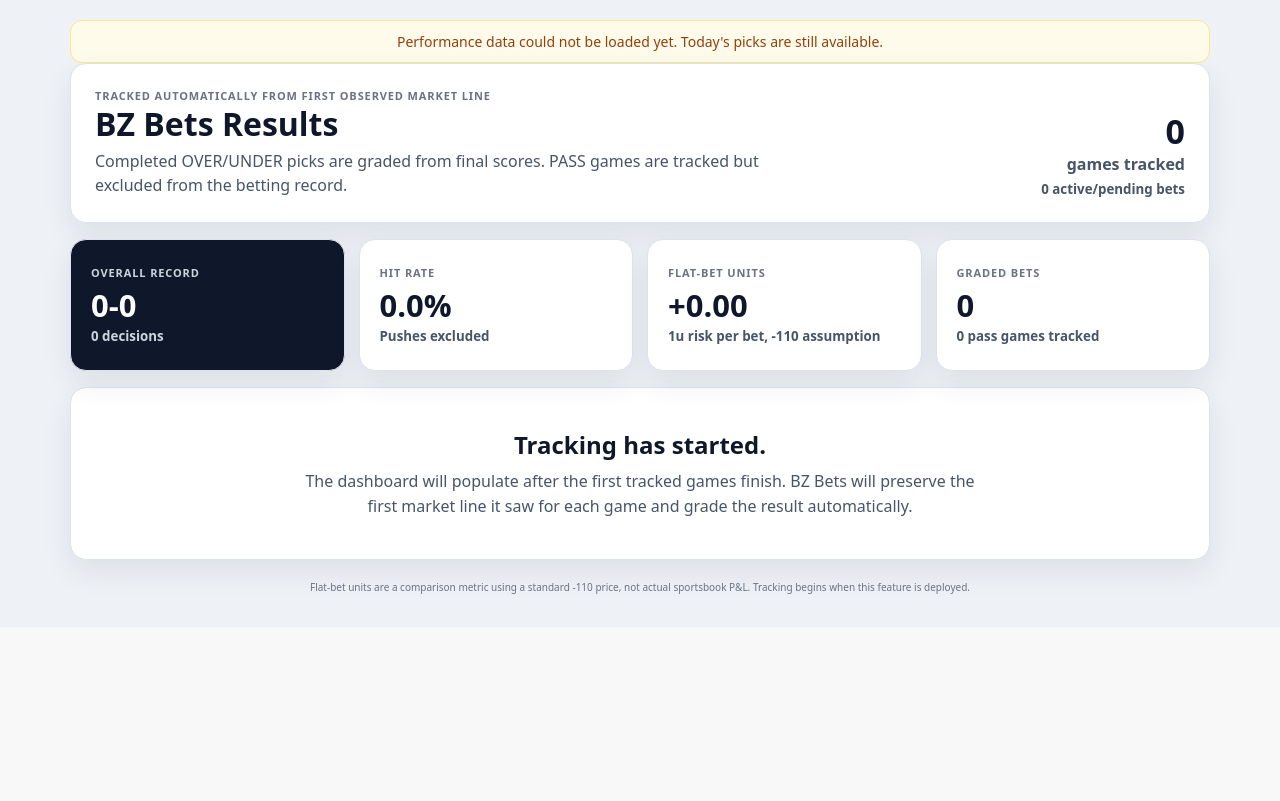
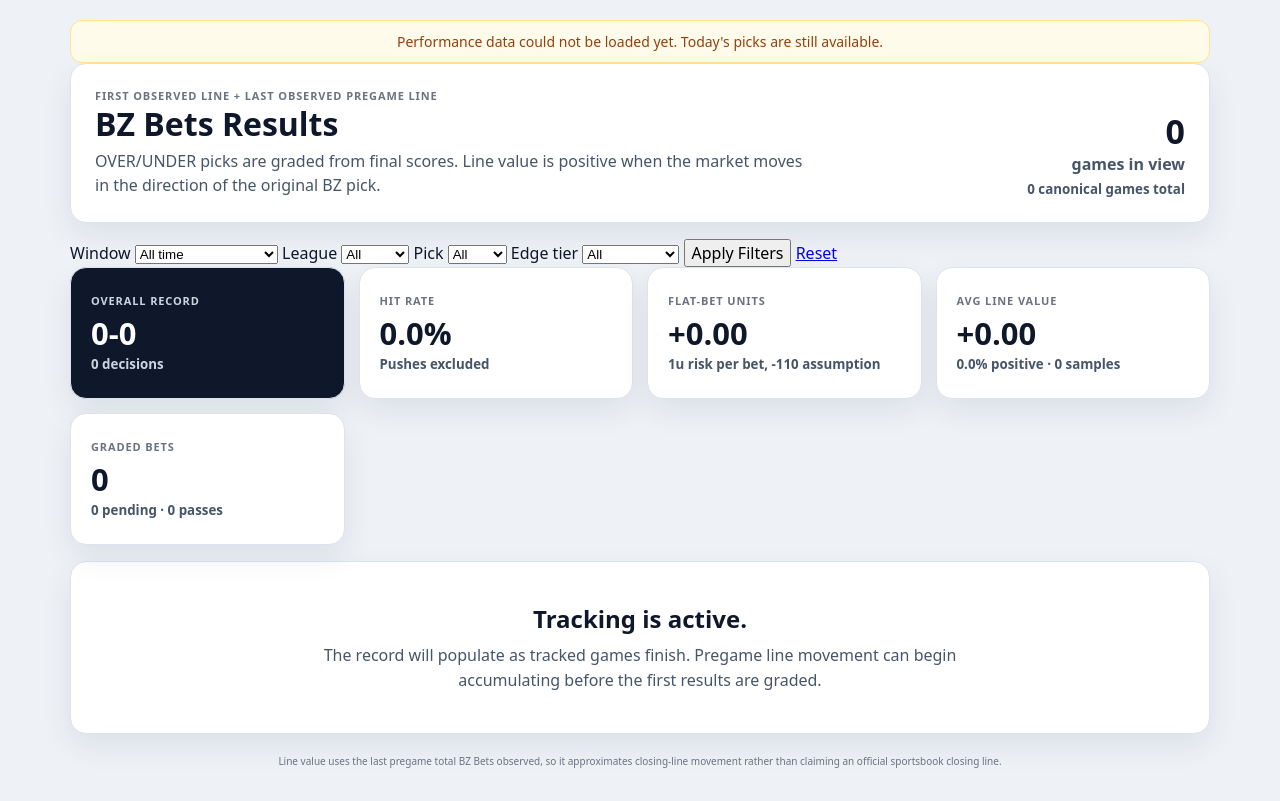
Before and after one commit to vzjavi/bzbetzpredictor, a Flask app: page /performance in a window 1280 px wide. Shown: the part 261-1062 px from the top of the page. Before the commit the page ends 855 px from the top, so only its background shows below. Run offline with Flask 3, Linux system fonts and the light colour scheme.

Commit message:
Add performance filters, line value and model version UI

```diff
--- a/templates/performance.html
+++ b/templates/performance.html
@@ -12,11 +12,7 @@
   <div class="page-wrap performance-page">
     <header class="site-header performance-header">
       <div class="brand">
-        {% if logo_url %}
-          <img src="{{ logo_url }}" alt="BZ Bets" class="brand-img">
-        {% else %}
-          <div class="brand-fallback">BZ BETS</div>
-        {% endif %}
+        {% if logo_url %}<img src="{{ logo_url }}" alt="BZ Bets" class="brand-img">{% else %}<div class="brand-fallback">BZ BETS</div>{% endif %}
         <div class="brand-sub">Model Performance</div>
       </div>
       <nav class="site-nav" aria-label="BZ Bets navigation">
@@ -28,19 +24,50 @@
     {% if dashboard.error %}
       <div class="status-banner">Performance data could not be loaded yet. Today's picks are still available.</div>
     {% endif %}
+    {% if dashboard.duplicates_ignored %}
+      <div class="integrity-banner">Data integrity check: {{ dashboard.duplicates_ignored }} duplicate raw row{% if dashboard.duplicates_ignored != 1 %}s{% endif %} ignored. Canonical matchup history is used for all records.</div>
+    {% endif %}
 
     <section class="performance-hero">
       <div>
-        <span class="eyebrow">Tracked automatically from first observed market line</span>
+        <span class="eyebrow">First observed line + last observed pregame line</span>
         <h1>BZ Bets Results</h1>
-        <p>Completed OVER/UNDER picks are graded from final scores. PASS games are tracked but excluded from the betting record.</p>
+        <p>OVER/UNDER picks are graded from final scores. Line value is positive when the market moves in the direction of the original BZ pick.</p>
       </div>
       <div class="tracking-meta">
         <strong>{{ dashboard.tracked_games }}</strong>
-        <span>games tracked</span>
-        <small>{{ dashboard.pending_bets }} active/pending bets</small>
+        <span>games in view</span>
+        <small>{{ dashboard.total_tracked_games }} canonical games total</small>
       </div>
     </section>
+
+    <form class="performance-filters" method="get" action="{{ url_for('performance') }}">
+      <label>Window
+        <select name="window">
+          <option value="all" {% if dashboard.filters.window == 'all' %}selected{% endif %}>All time</option>
+          <option value="7" {% if dashboard.filters.window == '7' %}selected{% endif %}>Last 7 days</option>
+          <option value="30" {% if dashboard.filters.window == '30' %}selected{% endif %}>Last 30 days</option>
+          <option value="season" {% if dashboard.filters.window == 'season' %}selected{% endif %}>Current season/year</option>
+        </select>
+      </label>
+      <label>League
+        <select name="league">
+          {% for value in ['ALL','MLB','NFL','NCAAF','NBA'] %}<option value="{{ value }}" {% if dashboard.filters.league == value %}selected{% endif %}>{{ value|title if value == 'ALL' else value }}</option>{% endfor %}
+        </select>
+      </label>
+      <label>Pick
+        <select name="pick">
+          {% for value in ['ALL','OVER','UNDER'] %}<option value="{{ value }}" {% if dashboard.filters.pick == value %}selected{% endif %}>{{ value|title }}</option>{% endfor %}
+        </select>
+      </label>
+      <label>Edge tier
+        <select name="tier">
+          {% for value in ['ALL','Strong Edge','Good Edge','Lean'] %}<option value="{{ value }}" {% if dashboard.filters.tier == value %}selected{% endif %}>{{ value|title if value == 'ALL' else value }}</option>{% endfor %}
+        </select>
+      </label>
+      <button type="submit">Apply Filters</button>
+      <a href="{{ url_for('performance') }}">Reset</a>
+    </form>
 
     <section class="metric-grid" aria-label="Overall model performance">
       <article class="metric-card primary-metric">
@@ -59,114 +86,66 @@
         <small>1u risk per bet, -110 assumption</small>
       </article>
       <article class="metric-card">
+        <span class="metric-label">Avg Line Value</span>
+        <strong class="{% if dashboard.clv.average > 0 %}positive{% elif dashboard.clv.average < 0 %}negative{% endif %}">{{ "%+.2f"|format(dashboard.clv.average) }}</strong>
+        <small>{{ dashboard.clv.positive_rate }}% positive · {{ dashboard.clv.count }} samples</small>
+      </article>
+      <article class="metric-card">
         <span class="metric-label">Graded Bets</span>
         <strong>{{ dashboard.graded_bets }}</strong>
-        <small>{{ dashboard.pass_games }} pass games tracked</small>
+        <small>{{ dashboard.pending_bets }} pending · {{ dashboard.pass_games }} passes</small>
       </article>
     </section>
 
     {% if dashboard.graded_bets == 0 %}
       <section class="empty-performance">
-        <h2>Tracking has started.</h2>
-        <p>The dashboard will populate after the first tracked games finish. BZ Bets will preserve the first market line it saw for each game and grade the result automatically.</p>
+        <h2>Tracking is active.</h2>
+        <p>The record will populate as tracked games finish. Pregame line movement can begin accumulating before the first results are graded.</p>
       </section>
     {% else %}
       <section class="breakdown-grid">
         <article class="breakdown-card">
-          <div class="section-heading compact-heading">
-            <div>
-              <span class="eyebrow">Where the model performs</span>
-              <h2>By League</h2>
-            </div>
-          </div>
-          <div class="breakdown-list">
-            {% for item in dashboard.by_league %}
-              <div class="breakdown-row">
-                <strong>{{ item.label }}</strong>
-                <span>{{ item.record }}</span>
-                <span>{{ "%.1f"|format(item.hit_rate) }}%</span>
-                <span class="{% if item.flat_units > 0 %}positive{% elif item.flat_units < 0 %}negative{% endif %}">{{ "%+.2f"|format(item.flat_units) }}u</span>
-              </div>
-            {% endfor %}
-          </div>
+          <div class="section-heading compact-heading"><div><span class="eyebrow">Where the model performs</span><h2>By League</h2></div></div>
+          <div class="breakdown-list">{% for item in dashboard.by_league %}<div class="breakdown-row"><strong>{{ item.label }}</strong><span>{{ item.record }}</span><span>{{ "%.1f"|format(item.hit_rate) }}%</span><span class="{% if item.flat_units > 0 %}positive{% elif item.flat_units < 0 %}negative{% endif %}">{{ "%+.2f"|format(item.flat_units) }}u</span></div>{% endfor %}</div>
         </article>
-
         <article class="breakdown-card">
-          <div class="section-heading compact-heading">
-            <div>
-              <span class="eyebrow">Test the edge labels</span>
-              <h2>By Edge Tier</h2>
-            </div>
-          </div>
-          <div class="breakdown-list">
-            {% for item in dashboard.by_tier %}
-              <div class="breakdown-row">
-                <strong>{{ item.label }}</strong>
-                <span>{{ item.record }}</span>
-                <span>{{ "%.1f"|format(item.hit_rate) }}%</span>
-                <span class="{% if item.flat_units > 0 %}positive{% elif item.flat_units < 0 %}negative{% endif %}">{{ "%+.2f"|format(item.flat_units) }}u</span>
-              </div>
-            {% endfor %}
-          </div>
+          <div class="section-heading compact-heading"><div><span class="eyebrow">Test the edge labels</span><h2>By Edge Tier</h2></div></div>
+          <div class="breakdown-list">{% for item in dashboard.by_tier %}<div class="breakdown-row"><strong>{{ item.label }}</strong><span>{{ item.record }}</span><span>{{ "%.1f"|format(item.hit_rate) }}%</span><span class="{% if item.flat_units > 0 %}positive{% elif item.flat_units < 0 %}negative{% endif %}">{{ "%+.2f"|format(item.flat_units) }}u</span></div>{% endfor %}</div>
         </article>
-
         <article class="breakdown-card">
-          <div class="section-heading compact-heading">
-            <div>
-              <span class="eyebrow">Direction check</span>
-              <h2>Overs vs. Unders</h2>
-            </div>
-          </div>
-          <div class="breakdown-list">
-            {% for item in dashboard.by_pick %}
-              <div class="breakdown-row">
-                <strong>{{ item.label }}</strong>
-                <span>{{ item.record }}</span>
-                <span>{{ "%.1f"|format(item.hit_rate) }}%</span>
-                <span class="{% if item.flat_units > 0 %}positive{% elif item.flat_units < 0 %}negative{% endif %}">{{ "%+.2f"|format(item.flat_units) }}u</span>
-              </div>
-            {% endfor %}
-          </div>
+          <div class="section-heading compact-heading"><div><span class="eyebrow">Direction check</span><h2>Overs vs. Unders</h2></div></div>
+          <div class="breakdown-list">{% for item in dashboard.by_pick %}<div class="breakdown-row"><strong>{{ item.label }}</strong><span>{{ item.record }}</span><span>{{ "%.1f"|format(item.hit_rate) }}%</span><span class="{% if item.flat_units > 0 %}positive{% elif item.flat_units < 0 %}negative{% endif %}">{{ "%+.2f"|format(item.flat_units) }}u</span></div>{% endfor %}</div>
         </article>
+        {% if dashboard.by_model_version %}
+        <article class="breakdown-card">
+          <div class="section-heading compact-heading"><div><span class="eyebrow">Formula comparison</span><h2>By Model Version</h2></div></div>
+          <div class="breakdown-list">{% for item in dashboard.by_model_version %}<div class="breakdown-row"><strong>{{ item.label }}</strong><span>{{ item.record }}</span><span>{{ "%.1f"|format(item.hit_rate) }}%</span><span class="{% if item.flat_units > 0 %}positive{% elif item.flat_units < 0 %}negative{% endif %}">{{ "%+.2f"|format(item.flat_units) }}u</span></div>{% endfor %}</div>
+        </article>
+        {% endif %}
       </section>
 
       <section class="card results-card">
         <div class="table-title-row">
-          <div>
-            <span class="eyebrow">Most recently graded</span>
-            <h2>Results</h2>
-          </div>
-          <span class="section-note">First observed line is preserved for every matchup.</span>
+          <div><span class="eyebrow">Most recently graded</span><h2>Results</h2></div>
+          <span class="section-note">Open = first observed line. Last = last line BZ captured before start.</span>
         </div>
         <div class="table-wrap">
           <table class="performance-table">
-            <thead>
-              <tr>
-                <th>Date</th>
-                <th>League</th>
-                <th>Matchup</th>
-                <th>Pick</th>
-                <th>BZ</th>
-                <th>Final</th>
-                <th>Result</th>
-              </tr>
-            </thead>
+            <thead><tr><th>Date</th><th>League</th><th>Matchup</th><th>Pick</th><th>BZ</th><th>Open</th><th>Last</th><th>Line Value</th><th>Final</th><th>Result</th><th>Model</th></tr></thead>
             <tbody>
               {% for row in dashboard.recent %}
                 <tr>
                   <td>{{ row.game_date }}</td>
                   <td><span class="league-badge">{{ row.league }}</span></td>
                   <td><strong>{{ row.away_team }} @ {{ row.home_team }}</strong></td>
-                  <td>
-                    {% if row.pick in ['OVER', 'UNDER'] %}
-                      <span class="pick-badge pick-{{ row.pick|lower }}">{{ row.pick }} {{ "%.1f"|format(row.market_total) }}</span>
-                    {% else %}
-                      <span class="pick-badge pick-pass">PASS</span>
-                    {% endif %}
-                  </td>
+                  <td>{% if row.pick in ['OVER','UNDER'] %}<span class="pick-badge pick-{{ row.pick|lower }}">{{ row.pick }} {{ "%.1f"|format(row.market_total) }}</span>{% else %}<span class="pick-badge pick-pass">PASS</span>{% endif %}</td>
                   <td>{{ "%.1f"|format(row.bz_total) if row.bz_total is not none else '—' }}</td>
+                  <td>{{ "%.1f"|format(row.market_total) if row.market_total is not none else '—' }}</td>
+                  <td>{{ "%.1f"|format(row.last_market_total) if row.last_market_total is not none else '—' }}</td>
+                  <td class="{% if row.clv is not none and row.clv > 0 %}positive{% elif row.clv is not none and row.clv < 0 %}negative{% endif %}">{{ "%+.1f"|format(row.clv) if row.clv is not none else '—' }}</td>
                   <td>{{ "%.1f"|format(row.actual_total) if row.actual_total is not none else '—' }}</td>
                   <td><span class="result-badge result-{{ row.result|lower }}">{{ row.result }}</span></td>
+                  <td><small class="model-tag">{{ row.model_version }}</small></td>
                 </tr>
               {% endfor %}
             </tbody>
@@ -176,7 +155,7 @@
     {% endif %}
 
     <footer class="site-footer">
-      <small>Flat-bet units are a comparison metric using a standard -110 price, not actual sportsbook P&amp;L. Tracking begins when this feature is deployed.</small>
+      <small>Line value uses the last pregame total BZ Bets observed, so it approximates closing-line movement rather than claiming an official sportsbook closing line.</small>
     </footer>
   </div>
 </body>
```
